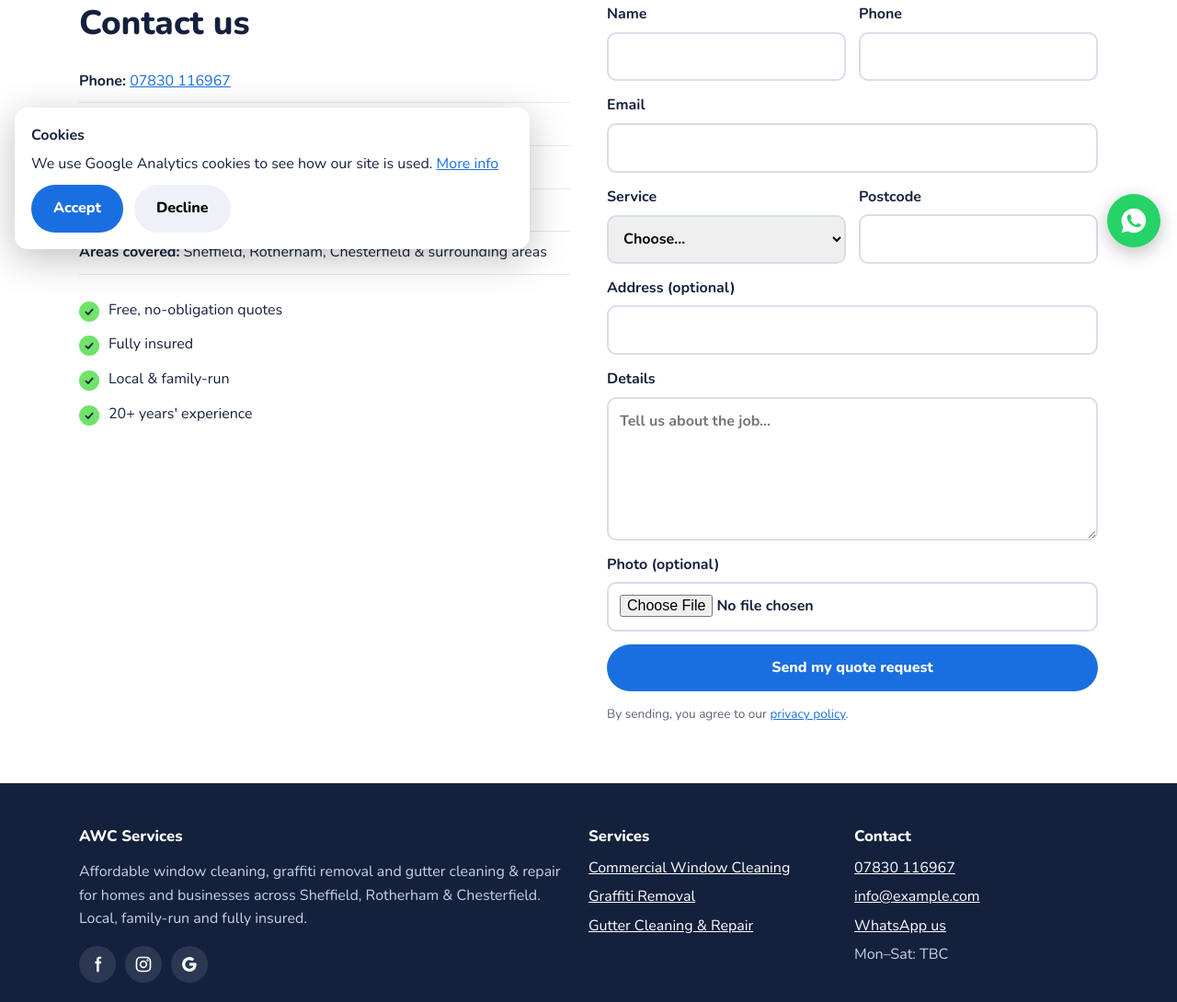
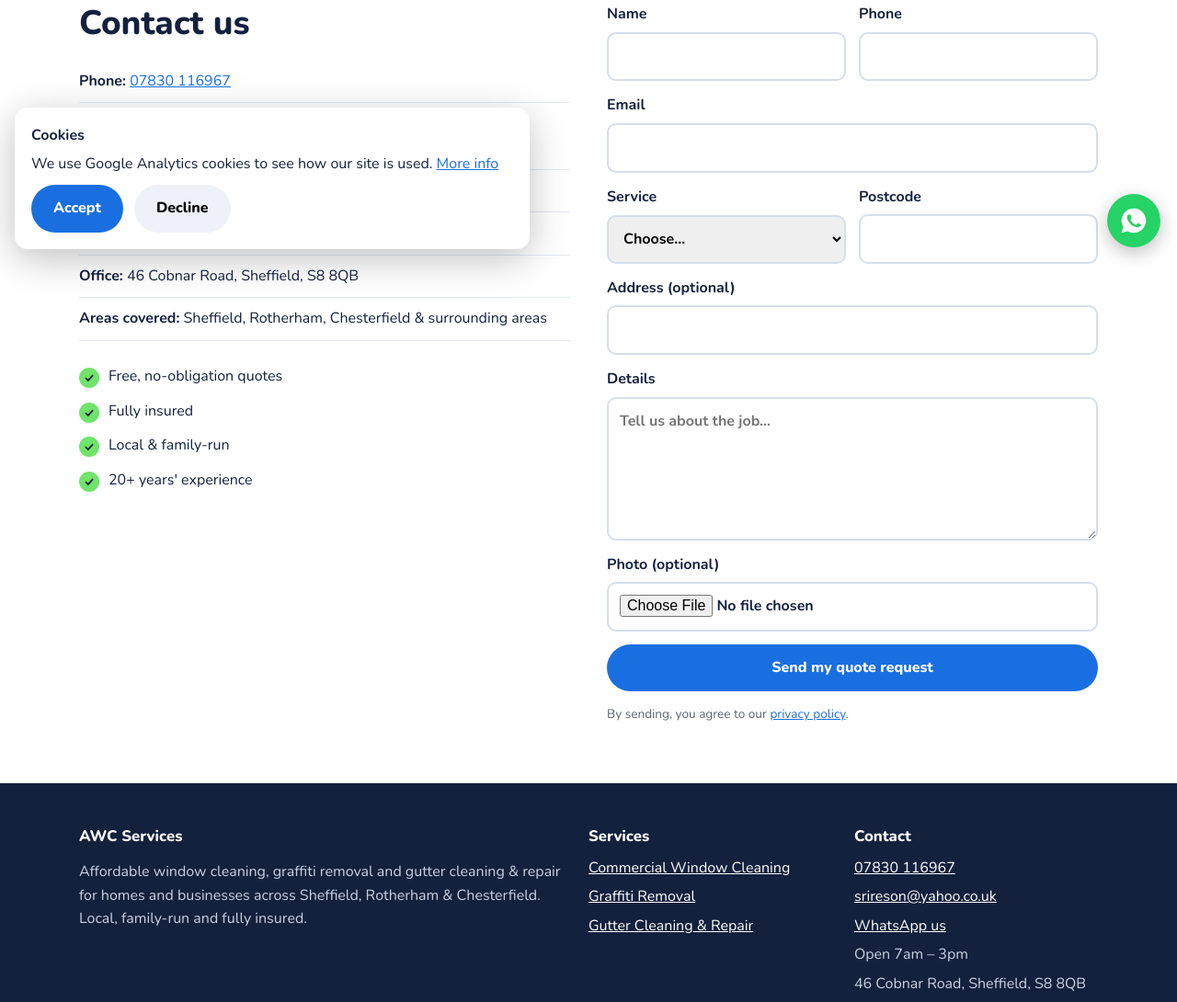
Before and after one commit to SimonTingle/AWC-STEVE-IRESON-2026, a plain HTML site: page contact.html in a window 1280 px wide. Shown: the part 513-1603 px from the top of the page at 92% size. Drawn offline with nearby package versions, Linux system fonts and the light colour scheme.

Commit message:
Add email, hours, office address; remove social links
Co-Authored-By: Claude Sonnet 5.5 <noreply@anthropic.com>
Claude-Session: https://claude.ai/code/session_01Y8jezWguUytvtpaZQP1NG5

```diff
--- a/contact.html
+++ b/contact.html
@@ -11,7 +11,7 @@
 <link rel="preconnect" href="https://fonts.googleapis.com"><link rel="preconnect" href="https://fonts.gstatic.com" crossorigin>
 <link href="https://fonts.googleapis.com/css2?family=Nunito:wght@400;700;800&display=swap" rel="stylesheet">
 <link rel="stylesheet" href="css/style.css">
-<script type="application/ld+json">{"@context":"https://schema.org","@type":"LocalBusiness","name":"AWC Services","alternateName":"Affordable Window Cleaning","image":"https://www.a-w-c.co.uk/images/logo.jpg","telephone":"+447830116967","email":"info@example.com","url":"https://www.a-w-c.co.uk","areaServed":["Sheffield","Rotherham","Chesterfield"],"address":{"@type":"PostalAddress","addressLocality":"Sheffield","addressCountry":"GB"}}</script>
+<script type="application/ld+json">{"@context":"https://schema.org","@type":"LocalBusiness","name":"AWC Services","alternateName":"Affordable Window Cleaning","image":"https://www.a-w-c.co.uk/images/logo.jpg","telephone":"+447830116967","email":"srireson@yahoo.co.uk","url":"https://www.a-w-c.co.uk","areaServed":["Sheffield","Rotherham","Chesterfield"],"address":{"@type":"PostalAddress","streetAddress":"46 Cobnar Road","addressLocality":"Sheffield","postalCode":"S8 8QB","addressCountry":"GB"},"openingHours":"07:00-15:00"}</script>
 <script defer src="js/parallax.js"></script>
 
 </head>
@@ -28,9 +28,10 @@
 <div><h2>Contact us</h2>
 <ul class="contact-list">
 <li><strong>Phone:</strong> <a href="tel:+447830116967">07830 116967</a></li>
-<li><strong>WhatsApp:</strong> <a href="https://wa.me/447830116967">Message us</a></li>
-<li><strong>Email:</strong> <a href="mailto:info@example.com">info@example.com</a></li>
-<li><strong>Hours:</strong> Mon–Sat: TBC</li>
+<li><strong>WhatsApp photos to Stephen Ireson</strong> for a fast quote: <a href="https://wa.me/447830116967">message on WhatsApp</a></li>
+<li><strong>Email:</strong> <a href="mailto:srireson@yahoo.co.uk">srireson@yahoo.co.uk</a></li>
+<li><strong>Hours:</strong> Open 7am – 3pm</li>
+<li><strong>Office:</strong> 46 Cobnar Road, Sheffield, S8 8QB</li>
 <li><strong>Areas covered:</strong> Sheffield, Rotherham, Chesterfield &amp; surrounding areas</li>
 </ul>
 <ul class="ticks"><li>Free, no-obligation quotes</li><li>Fully insured</li><li>Local &amp; family-run</li><li>20+ years' experience</li></ul>
@@ -53,9 +54,9 @@
 </main>
 <footer><div class="wrap">
 <div class="grid">
-<div><h3>AWC Services</h3><p>Affordable window cleaning, graffiti removal and gutter cleaning &amp; repair for homes and businesses across Sheffield, Rotherham &amp; Chesterfield. Local, family-run and fully insured.</p><div class="social"><a href="#" aria-label="Facebook" rel="noopener"><svg viewBox="0 0 24 24" fill="currentColor"><path d="M14 8V6c0-.8.2-1.2 1.4-1.2H17V2h-2.6C11.7 2 11 3.6 11 6v2H9v3h2v11h3V11h2.6l.4-3z"/></svg></a><a href="#" aria-label="Instagram" rel="noopener"><svg viewBox="0 0 24 24" fill="none" stroke="currentColor" stroke-width="2"><rect x="3" y="3" width="18" height="18" rx="5"/><circle cx="12" cy="12" r="4"/><circle cx="17.5" cy="6.5" r=".5"/></svg></a><a href="#" aria-label="Google Business" rel="noopener"><svg viewBox="0 0 24 24" fill="currentColor"><path d="M21 12.2c0-.7-.1-1.3-.2-1.9H12v3.6h5.1a4.4 4.4 0 0 1-1.9 2.9v2.4h3.1c1.8-1.7 2.7-4.1 2.7-7zM12 21.5c2.6 0 4.7-.9 6.3-2.3l-3.1-2.4c-.9.6-1.9.9-3.2.9-2.5 0-4.6-1.7-5.3-3.9H3.5v2.5A9.5 9.5 0 0 0 12 21.5zM6.7 13.8a5.7 5.7 0 0 1 0-3.6V7.7H3.5a9.5 9.5 0 0 0 0 8.6zM12 6.3c1.4 0 2.6.5 3.6 1.4l2.7-2.7A9.5 9.5 0 0 0 3.5 7.7l3.2 2.5C7.4 8 9.5 6.3 12 6.3z"/></svg></a></div></div>
+<div><h3>AWC Services</h3><p>Affordable window cleaning, graffiti removal and gutter cleaning &amp; repair for homes and businesses across Sheffield, Rotherham &amp; Chesterfield. Local, family-run and fully insured.</p></div>
 <div><h3>Services</h3><ul><li><a href="commercial-window-cleaning.html">Commercial Window Cleaning</a></li><li><a href="graffiti-removal.html">Graffiti Removal</a></li><li><a href="gutter-cleaning.html">Gutter Cleaning & Repair</a></li></ul></div>
-<div><h3>Contact</h3><ul><li><a href="tel:+447830116967">07830 116967</a></li><li><a href="mailto:info@example.com">info@example.com</a></li><li><a href="https://wa.me/447830116967">WhatsApp us</a></li><li>Mon–Sat: TBC</li></ul></div>
+<div><h3>Contact</h3><ul><li><a href="tel:+447830116967">07830 116967</a></li><li><a href="mailto:srireson@yahoo.co.uk">srireson@yahoo.co.uk</a></li><li><a href="https://wa.me/447830116967">WhatsApp us</a></li><li>Open 7am – 3pm</li><li>46 Cobnar Road, Sheffield, S8 8QB</li></ul></div>
 </div>
 <div class="copy">&copy; <span id="yr">2026</span> AWC Services · Sheffield · Rotherham · Chesterfield · <a href="privacy.html">Privacy &amp; Cookies</a></div>
 </div></footer>
```
Also changed, not shown: commercial-window-cleaning.html (+3 -3 lines), graffiti-removal.html (+3 -3 lines), gutter-cleaning.html (+3 -3 lines), index.html (+3 -3 lines), privacy.html (+4 -4 lines), 1 other file.
